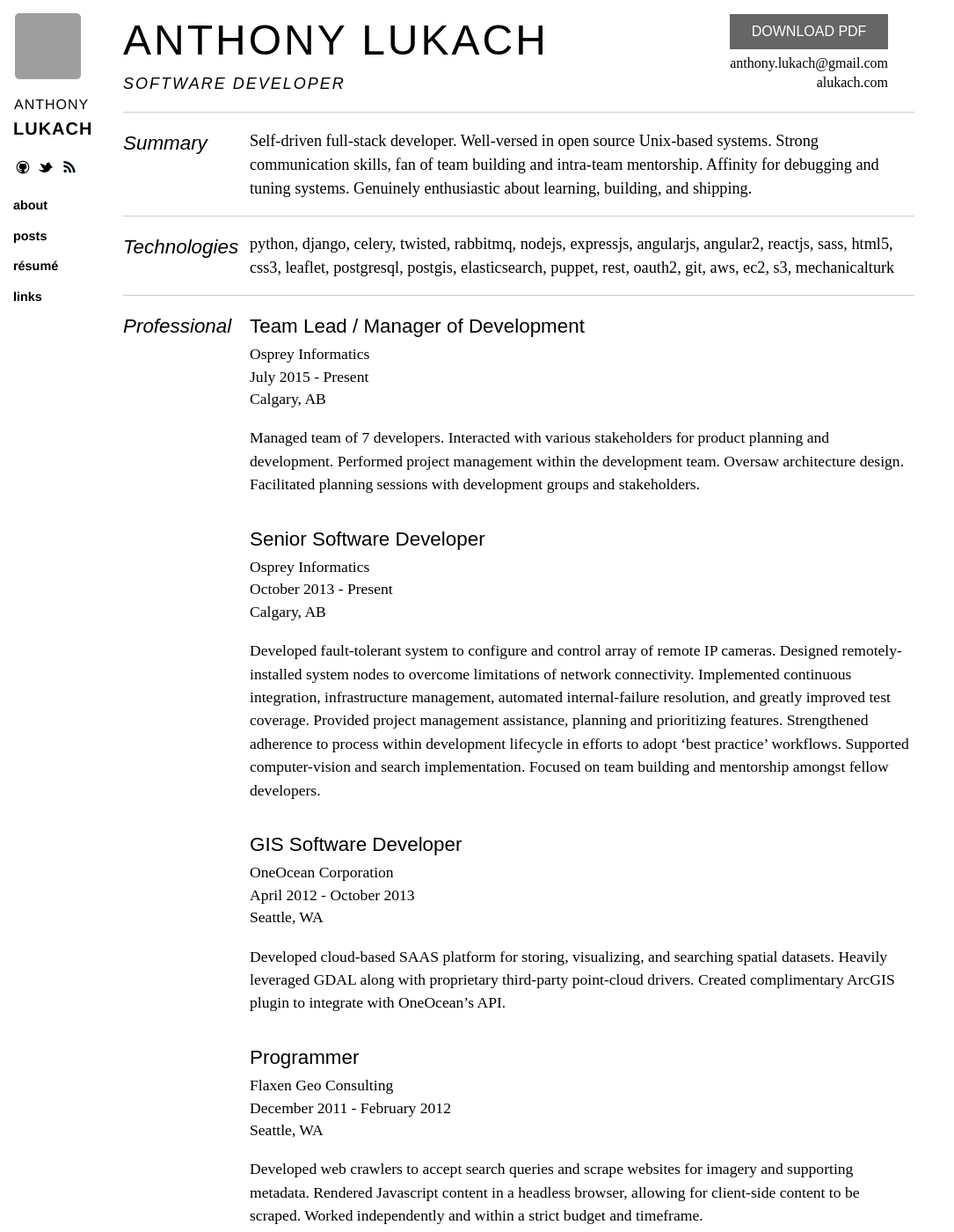
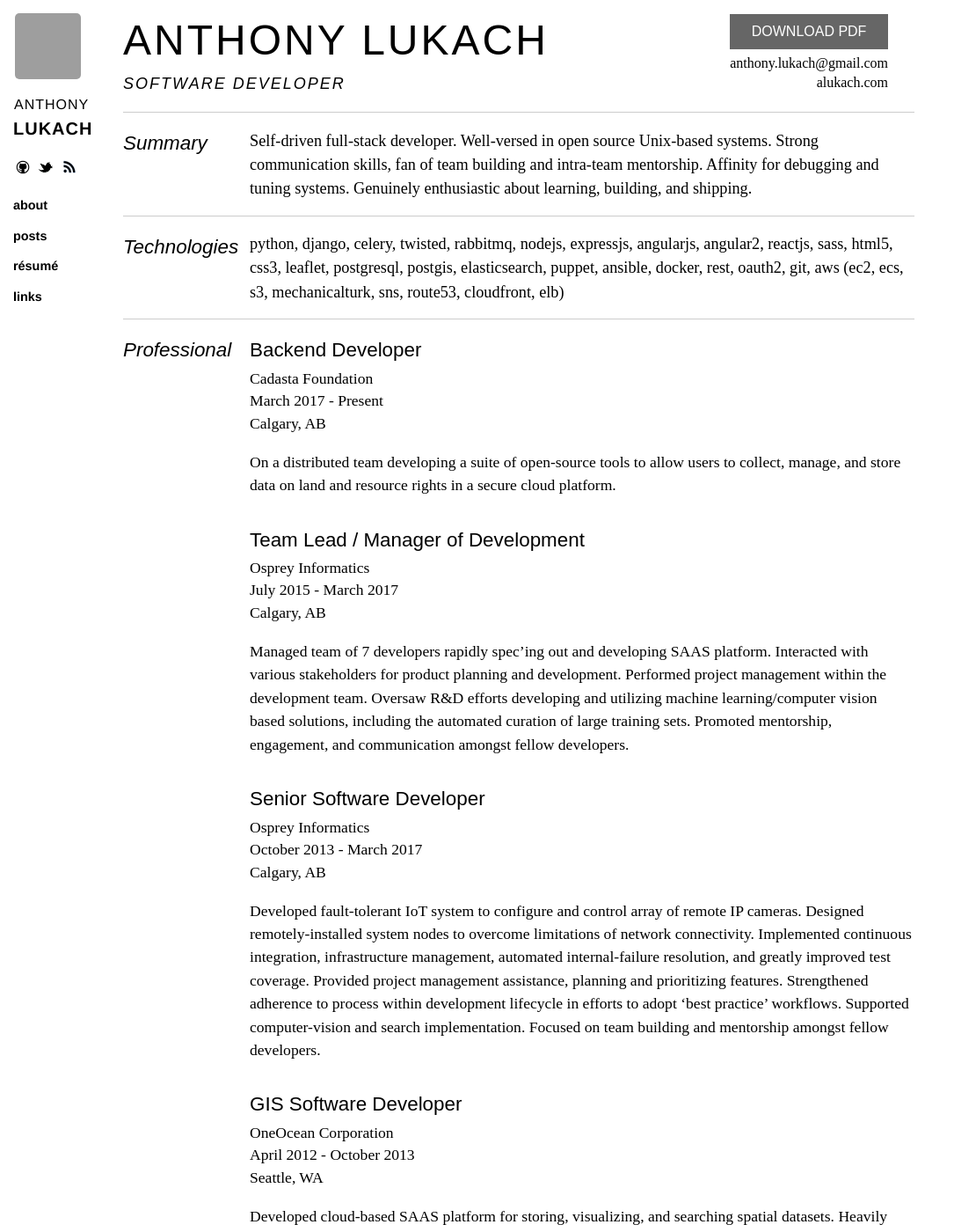
Before and after one commit to alukach/alukach.github.io, a Jekyll site: the page built from resume/index.md, in a window 1280 px wide and 1400 px high. Shown: the whole window at 88% size, without its empty margins (0-1085 px from the left). Built offline with Jekyll 4.4.1, drawn with Linux system fonts in a browser that asks for light colours; nearby versions of some CDN libraries; some of the changed text lies outside the part shown; grey boxes are pictures that could not be loaded.

Commit message:
Update resume

```diff
--- a/resume/index.md
+++ b/resume/index.md
@@ -25,33 +25,44 @@ title: "R&eacute;sum&eacute;"
 
 <h3 id="tech">Technologies</h3>
 
-<p>python, django, celery, twisted, rabbitmq, nodejs, expressjs, angularjs, angular2, reactjs, sass, html5, css3, leaflet, postgresql, postgis, elasticsearch, puppet, rest, oauth2, git, aws, ec2, s3, mechanicalturk</p>
+<p>python, django, celery, twisted, rabbitmq, nodejs, expressjs, angularjs, angular2, reactjs, sass, html5, css3, leaflet, postgresql, postgis, elasticsearch, puppet, ansible, docker, rest, oauth2, git, aws (ec2, ecs, s3, mechanicalturk, sns, route53, cloudfront, elb)</p>
 
 <hr />
 
 <h3 id="professional">Professional</h3>
 
 <dl>
+<dt><h4>Backend Developer</h4></dt>
+<dd>
+<h5><a href="https://cadasta.org/">Cadasta Foundation</a></h5>
+
+<h5>March 2017 - Present</h5>
+
+<h5>Calgary, AB</h5>
+
+<p>On a distributed team developing a suite of open-source tools to allow users to collect, manage, and store data on land and resource rights in a secure cloud platform.</p>
+</dd>
+
 <dt><h4>Team Lead / Manager of Development</h4></dt>
 <dd>
 <h5><a href="http://www.ospreyinformatics.com/">Osprey Informatics</a></h5>
 
-<h5>July 2015 - Present</h5>
+<h5>July 2015 - March 2017</h5>
 
 <h5>Calgary, AB</h5>
 
-<p>Managed team of 7 developers. Interacted with various stakeholders for product planning and development. Performed project management within the development team. Oversaw architecture design. Facilitated planning sessions with development groups and stakeholders.</p>
+<p>Managed team of 7 developers rapidly spec&#8217;ing out and developing SAAS platform. Interacted with various stakeholders for product planning and development. Performed project management within the development team. Oversaw R&amp;D efforts developing and utilizing machine learning/computer vision based solutions, including the automated curation of large training sets. Promoted mentorship, engagement, and communication amongst fellow developers.</p>
 </dd>
 
 <dt><h4>Senior Software Developer</h4></dt>
 <dd>
 <h5><a href="http://www.ospreyinformatics.com/">Osprey Informatics</a></h5>
 
-<h5>October 2013 - Present</h5>
+<h5>October 2013 - March 2017</h5>
 
 <h5>Calgary, AB</h5>
 
-<p>Developed fault-tolerant system to configure and control array of remote IP cameras. Designed remotely-installed system nodes to overcome limitations of network connectivity. Implemented continuous integration, infrastructure management, automated internal-failure resolution, and greatly improved test coverage. Provided project management assistance, planning and prioritizing features. Strengthened adherence to process within development lifecycle in efforts to adopt &#8216;best practice&#8217; workflows. Supported computer-vision and search implementation. Focused on team building and mentorship amongst fellow developers.</p>
+<p>Developed fault-tolerant IoT system to configure and control array of remote IP cameras. Designed remotely-installed system nodes to overcome limitations of network connectivity. Implemented continuous integration, infrastructure management, automated internal-failure resolution, and greatly improved test coverage. Provided project management assistance, planning and prioritizing features. Strengthened adherence to process within development lifecycle in efforts to adopt &#8216;best practice&#8217; workflows. Supported computer-vision and search implementation. Focused on team building and mentorship amongst fellow developers.</p>
 </dd>
 
 <dt><h4>GIS Software Developer</h4></dt>
@@ -115,15 +126,6 @@ title: "R&eacute;sum&eacute;"
 <p>An experimental browser-based GIS, aiming to provide an intuitive, modern, and free GIS platform. Developed publicly as an open source project, relying heavily on remote collaboration through Github Issues and Pull Requests. Written utilizing object-oriented design principles with solid test coverage. <em>Developed with Javascript, HTML5, Leaflet.js/Mapbox.js, Turf.js, Karma, Mocha, Chai, Sinon, Grunt.</em></p>
 </dd>
 
-<dt><h4><a href="http://www.livingcitymap.com">LivingCityMap</a></h4></dt>
-<dd>
-<h5>Founder / Developer</h5>
-
-<h5><a href="http://www.livingcitymap.com">http://www.livingcitymap.com</a></h5>
-
-<p>An effort to provide spatial context to events within the Seattle area. Spiders are dispatched nightly, extracting events and locations from local weeklies.  Each event&#8217;s location is run through a geocoder, and then entered with event into a database.  Data served via RESTful API. Data consumed by front-end single-page-app. <em>Developed with Python, GeoDjango, PostgreSQL, PostGIS, Scrapy, Celery, Leaflet, AngularJS.</em></p>
-</dd>
-
 <dt><h4>CalgaryAlerts</h4></dt>
 <dd>
 <h5>Team Member</h5>
```
Also changed, not shown: resume/alukach-print.html (+16 -14 lines), resume/alukach.html (+16 -14 lines), resume/source/alukach.md (+13 -11 lines), 1 other file.
